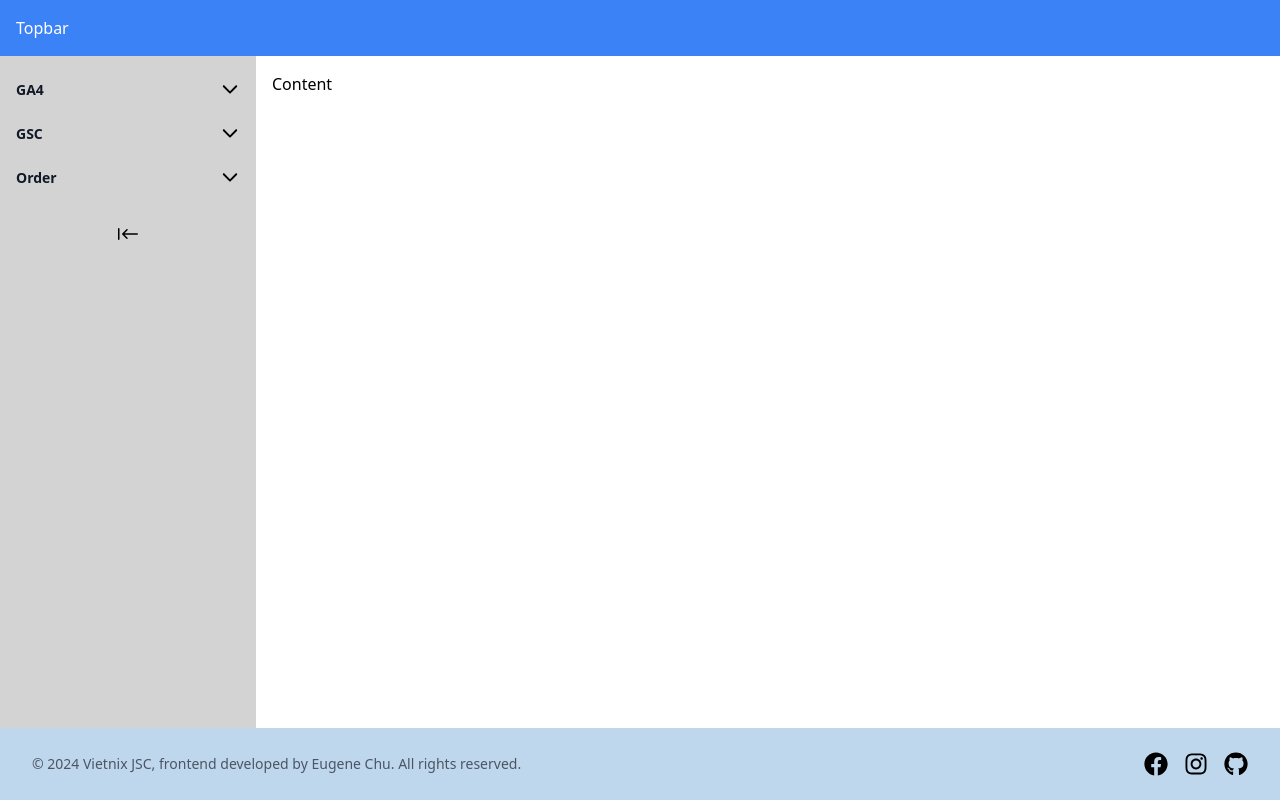
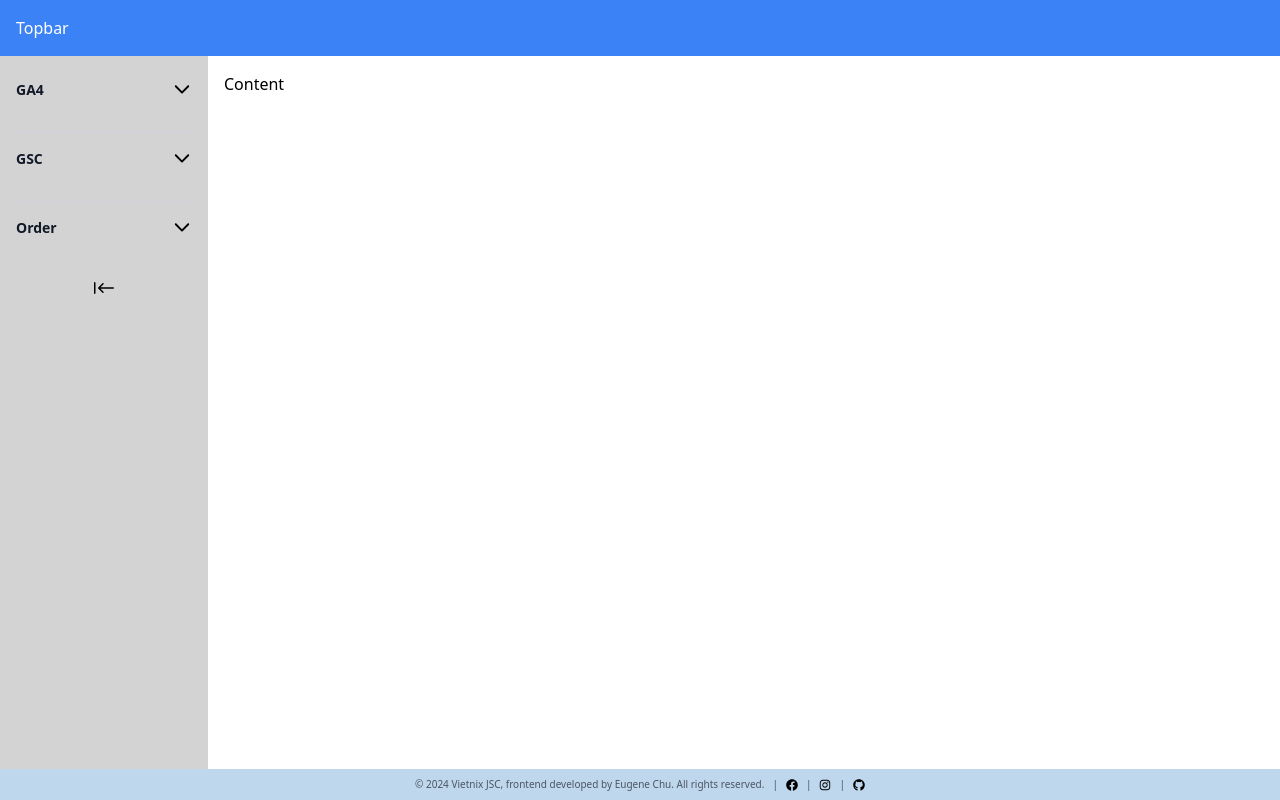
Before and after one commit to vietnix-org/internal_fe, a Vue app: page / in a window 1280 px wide. Built offline with nearby package versions, Linux system fonts and the light colour scheme.

Commit message:
finalised sidebar and some other minor changes

```diff
--- a/src/App.vue
+++ b/src/App.vue
@@ -1,9 +1,11 @@
 <template>
-  <div class="flex flex-col h-screen">
+  <div class="flex flex-col h-screen overflow-hidden"> <!-- Added overflow-hidden -->
     <Topbar />
-    <div class="flex flex-1">
+    <div class="flex flex-1 overflow-hidden"> <!-- Added overflow-hidden -->
       <Sidebar />
-      <Content />
+      <div class="flex-1 overflow-y-auto"> <!-- Added flex-1 and overflow-y-auto -->
+        <Content />
+      </div>
     </div>
     <Footer />
   </div>
--- a/src/components/Footer/Footer.vue
+++ b/src/components/Footer/Footer.vue
@@ -1,17 +1,18 @@
 <template>
-    <footer class="bg-lightblue dark:bg-darkblue py-6 px-8 flex justify-between items-center">
-      <div class="text-gray-600 dark:text-gray-300 text-sm">
-        © 2024 Vietnix JSC, frontend developed by Eugene Chu. All rights reserved.
-      </div>
-      <div class="flex space-x-4">
-        <a href="#" class="text-gray-600 dark:text-gray-300 hover:text-gray-900 dark:hover:text-white">
-          <img src="@/images/brands/facebook.svg" alt="Facebook" class="h-6 w-6">
+  <footer class="bg-lightblue dark:bg-darkblue py-2 px-8 flex justify-center items-center">
+    <div class="flex items-center space-x-2 text-xxs text-gray-600 dark:text-gray-300">
+      <span>© 2024 Vietnix JSC, frontend developed by Eugene Chu. All rights reserved.</span>
+      <span>|</span>
+      <a href="#" class="hover:text-gray-900 dark:hover:text-white">
+        <img src="@/images/brands/facebook.svg" alt="Facebook" class="h-3 w-3">
       </a>
-        <a href="#" class="text-gray-600 dark:text-gray-300 hover:text-gray-900 dark:hover:text-white">
-          <img src="@/images/brands/instagram.svg" alt="Instagram" class="h-6 w-6">
+      <span>|</span>
+      <a href="#" class="hover:text-gray-900 dark:hover:text-white">
+        <img src="@/images/brands/instagram.svg" alt="Instagram" class="h-3 w-3">
       </a>
-        <a href="#" class="text-gray-600 dark:text-gray-300 hover:text-gray-900 dark:hover:text-white">
-          <img src="@/images/brands/github.svg" alt="GitHub" class="h-6 w-6">
+      <span>|</span>
+      <a href="#" class="hover:text-gray-900 dark:hover:text-white">
+        <img src="@/images/brands/github.svg" alt="GitHub" class="h-3 w-3">
       </a>
     </div>
   </footer>
@@ -24,5 +25,7 @@
 </script>
 
 <style scoped>
-  /* Scoped styles here if needed */
+.text-xxs {
+  font-size: 0.625rem;
+}
 </style>
--- a/src/components/Sidebar/Sidebar.vue
+++ b/src/components/Sidebar/Sidebar.vue
@@ -1,90 +1,100 @@
 <template>
-  <div :class="['transition-all duration-500 ease-in-out', isSidebarCollapsed ? 'w-16' : 'w-64']" class="bg-lightgrey dark:bg-sidebarDark h-full px-4 py-6">
-    <div class="mb-6">
+  <div
+    :class="[
+      'transition-all duration-500 ease-in-out',
+      isSidebarCollapsed ? 'w-20' : sidebarWidthClass
+    ]"
+    class="bg-lightgrey dark:bg-sidebarDark h-full px-4 py-6 overflow-y-auto overflow-x-hidden"
+    @mouseover="expandSidebar"
+    @mouseleave="collapseSidebar"
+  >
+    <div class="mb-8">
       <div class="flex items-center justify-between cursor-pointer" @click="toggleGroup('ga4')">
-        <h2 :class="[isSidebarCollapsed ? 'text-center' : '']" class="text-gray-900 dark:text-black font-bold text-sm">GA4</h2>
-        <img v-if="!isSidebarCollapsed" :src="ga4Icon" alt="Toggle" class="h-5 w-5" />
+        <h2 :class="[isSidebarCollapsed ? 'text-center' : '']" class="text-gray-900 dark:text-black font-bold text-sm hover:opacity-75">GA4</h2>
+        <img v-if="!isSidebarCollapsed" :src="ga4Icon" alt="Toggle" class="h-5 w-5 hover:opacity-75" />
       </div>
       <transition name="dropdown">
-        <ul v-show="isGa4Expanded || isSidebarCollapsed" class="overflow-hidden">
-          <li class="flex items-center py-2">
-            <img src="@/images/sidebar_icons/overview.svg" alt="Overview" class="h-5 w-5 mr-2" />
-            <span v-if="!isSidebarCollapsed" class="text-gray-700 dark:text-black text-xs">Overview</span>
+        <ul v-show="isGa4Expanded || isSidebarCollapsed" class="overflow-hidden mt-4">
+          <li :class="['flex items-center py-4 hover:opacity-75', isSidebarCollapsed ? 'gap-2' : 'gap-4']">
+            <img :class="[isSidebarCollapsed ? 'h-4 w-4' : 'h-5 w-5']" src="@/images/sidebar_icons/overview.svg" alt="Overview" />
+            <span v-if="!isSidebarCollapsed" class="text-gray-700 dark:text-black text-xs hover:opacity-75">Overview</span>
           </li>
-          <li class="flex items-center py-2">
-            <img src="@/images/sidebar_icons/ga4/detail_traffic.svg" alt="Detail Traffic" class="h-5 w-5 mr-2" />
-            <span v-if="!isSidebarCollapsed" class="text-gray-700 dark:text-black text-xs">Detail Traffic</span>
+          <li :class="['flex items-center py-4 hover:opacity-75', isSidebarCollapsed ? 'gap-2' : 'gap-4']">
+            <img :class="[isSidebarCollapsed ? 'h-4 w-4' : 'h-5 w-5']" src="@/images/sidebar_icons/ga4/detail_traffic.svg" alt="Detail Traffic" />
+            <span v-if="!isSidebarCollapsed" class="text-gray-700 dark:text-black text-xs hover:opacity-75">Detail Traffic</span>
           </li>
-          <li class="flex items-center py-2">
-            <img src="@/images/sidebar_icons/ga4/traffic_acquisition.svg" alt="Traffic Acquisition" class="h-5 w-5 mr-2" />
-            <span v-if="!isSidebarCollapsed" class="text-gray-700 dark:text-black text-xs">Traffic Acquisition</span>
+          <li :class="['flex items-center py-4 hover:opacity-75', isSidebarCollapsed ? 'gap-2' : 'gap-4']">
+            <img :class="[isSidebarCollapsed ? 'h-4 w-4' : 'h-5 w-5']" src="@/images/sidebar_icons/ga4/traffic_acquisition.svg" alt="Traffic Acquisition" />
+            <span v-if="!isSidebarCollapsed" class="text-gray-700 dark:text-black text-xs hover:opacity-75">Traffic Acquisition</span>
           </li>
-          <li class="flex items-center py-2">
-            <img src="@/images/sidebar_icons/ga4/engagements.svg" alt="Engagements" class="h-5 w-5 mr-2" />
-            <span v-if="!isSidebarCollapsed" class="text-gray-700 dark:text-black text-xs">Engagements</span>
+          <li :class="['flex items-center py-4 hover:opacity-75', isSidebarCollapsed ? 'gap-2' : 'gap-4']">
+            <img :class="[isSidebarCollapsed ? 'h-4 w-4' : 'h-5 w-5']" src="@/images/sidebar_icons/ga4/engagements.svg" alt="Engagements" />
+            <span v-if="!isSidebarCollapsed" class="text-gray-700 dark:text-black text-xs hover:opacity-75">Engagements</span>
           </li>
-          <li class="flex items-center py-2">
-            <img src="@/images/sidebar_icons/ga4/detail_event.svg" alt="Detail Event" class="h-5 w-5 mr-2" />
-            <span v-if="!isSidebarCollapsed" class="text-gray-700 dark:text-black text-xs">Detail Event</span>
+          <li :class="['flex items-center py-4 hover:opacity-75', isSidebarCollapsed ? 'gap-2' : 'gap-4']">
+            <img :class="[isSidebarCollapsed ? 'h-4 w-4' : 'h-5 w-5']" src="@/images/sidebar_icons/ga4/detail_event.svg" alt="Detail Event" />
+            <span v-if="!isSidebarCollapsed" class="text-gray-700 dark:text-black text-xs hover:opacity-75">Detail Event</span>
           </li>
         </ul>
       </transition>
     </div>
-    <div class="mb-6">
+    <hr class="my-4 border-gray-300 dark:border-gray-600">
+    <div class="mb-8">
       <div class="flex items-center justify-between cursor-pointer" @click="toggleGroup('gsc')">
-        <h2 :class="[isSidebarCollapsed ? 'text-center' : '']" class="text-gray-900 dark:text-black font-bold text-sm">GSC</h2>
-        <img v-if="!isSidebarCollapsed" :src="gscIcon" alt="Toggle" class="h-5 w-5" />
+        <h2 :class="[isSidebarCollapsed ? 'text-center' : '']" class="text-gray-900 dark:text-black font-bold text-sm hover:opacity-75">GSC</h2>
+        <img v-if="!isSidebarCollapsed" :src="gscIcon" alt="Toggle" class="h-5 w-5 hover:opacity-75" />
       </div>
       <transition name="dropdown">
-        <ul v-show="isGscExpanded || isSidebarCollapsed" class="overflow-hidden">
-          <li class="flex items-center py-2">
-            <img src="@/images/sidebar_icons/overview.svg" alt="Overview" class="h-5 w-5 mr-2" />
-            <span v-if="!isSidebarCollapsed" class="text-gray-700 dark:text-black text-xs">Overview</span>
+        <ul v-show="isGscExpanded || isSidebarCollapsed" class="overflow-hidden mt-4">
+          <li :class="['flex items-center py-4 hover:opacity-75', isSidebarCollapsed ? 'gap-2' : 'gap-4']">
+            <img :class="[isSidebarCollapsed ? 'h-4 w-4' : 'h-5 w-5']" src="@/images/sidebar_icons/overview.svg" alt="Overview" />
+            <span v-if="!isSidebarCollapsed" class="text-gray-700 dark:text-black text-xs hover:opacity-75">Overview</span>
           </li>
-          <li class="flex items-center py-2">
-            <img src="@/images/sidebar_icons/gsc/detail.svg" alt="Detail" class="h-5 w-5 mr-2" />
-            <span v-if="!isSidebarCollapsed" class="text-gray-700 dark:text-black text-xs">Detail</span>
+          <li :class="['flex items-center py-4 hover:opacity-75', isSidebarCollapsed ? 'gap-2' : 'gap-4']">
+            <img :class="[isSidebarCollapsed ? 'h-4 w-4' : 'h-5 w-5']" src="@/images/sidebar_icons/gsc/detail.svg" alt="Detail" />
+            <span v-if="!isSidebarCollapsed" class="text-gray-700 dark:text-black text-xs hover:opacity-75">Detail</span>
           </li>
         </ul>
       </transition>
     </div>
+    <hr class="my-4 border-gray-300 dark:border-gray-600">
     <div>
       <div class="flex items-center justify-between cursor-pointer" @click="toggleGroup('order')">
-        <h2 :class="[isSidebarCollapsed ? 'text-center' : '']" class="text-gray-900 dark:text-black font-bold text-sm">Order</h2>
-        <img v-if="!isSidebarCollapsed" :src="orderIcon" alt="Toggle" class="h-5 w-5" />
+        <h2 :class="[isSidebarCollapsed ? 'text-center' : '']" class="text-gray-900 dark:text-black font-bold text-sm hover:opacity-75">Order</h2>
+        <img v-if="!isSidebarCollapsed" :src="orderIcon" alt="Toggle" class="h-5 w-5 hover:opacity-75" />
       </div>
       <transition name="dropdown">
-        <ul v-show="isOrderExpanded || isSidebarCollapsed" class="overflow-hidden">
-          <li class="flex items-center py-2">
-            <img src="@/images/sidebar_icons/overview.svg" alt="Overview" class="h-5 w-5 mr-2" />
-            <span v-if="!isSidebarCollapsed" class="text-gray-700 dark:text-black text-xs">Overview</span>
+        <ul v-show="isOrderExpanded || isSidebarCollapsed" class="overflow-hidden mt-4">
+          <li :class="['flex items-center py-4 hover:opacity-75', isSidebarCollapsed ? 'gap-2' : 'gap-4']">
+            <img :class="[isSidebarCollapsed ? 'h-4 w-4' : 'h-5 w-5']" src="@/images/sidebar_icons/overview.svg" alt="Overview" />
+            <span v-if="!isSidebarCollapsed" class="text-gray-700 dark:text-black text-xs hover:opacity-75">Overview</span>
           </li>
-          <li class="flex items-center py-2">
-            <img src="@/images/sidebar_icons/order/seo.svg" alt="SEO" class="h-5 w-5 mr-2" />
-            <span v-if="!isSidebarCollapsed" class="text-gray-700 dark:text-black text-xs">SEO</span>
+          <li :class="['flex items-center py-4 hover:opacity-75', isSidebarCollapsed ? 'gap-2' : 'gap-4']">
+            <img :class="[isSidebarCollapsed ? 'h-4 w-4' : 'h-5 w-5']" src="@/images/sidebar_icons/order/seo.svg" alt="SEO" />
+            <span v-if="!isSidebarCollapsed" class="text-gray-700 dark:text-black text-xs hover:opacity-75">SEO</span>
           </li>
-          <li class="flex items-center py-2">
-            <img src="@/images/sidebar_icons/order/google_ads.svg" alt="Google Ads" class="h-5 w-5 mr-2" />
-            <span v-if="!isSidebarCollapsed" class="text-gray-700 dark:text-black text-xs">Google Ads</span>
+          <li :class="['flex items-center py-4 hover:opacity-75', isSidebarCollapsed ? 'gap-2' : 'gap-4']">
+            <img :class="[isSidebarCollapsed ? 'h-4 w-4' : 'h-5 w-5']" src="@/images/sidebar_icons/order/google_ads.svg" alt="Google Ads" />
+            <span v-if="!isSidebarCollapsed" class="text-gray-700 dark:text-black text-xs hover:opacity-75">Google Ads</span>
           </li>
-          <li class="flex items-center py-2">
-            <img src="@/images/sidebar_icons/order/direct.svg" alt="Direct" class="h-5 w-5 mr-2" />
-            <span v-if="!isSidebarCollapsed" class="text-gray-700 dark:text-black text-xs">Direct</span>
+          <li :class="['flex items-center py-4 hover:opacity-75', isSidebarCollapsed ? 'gap-2' : 'gap-4']">
+            <img :class="[isSidebarCollapsed ? 'h-4 w-4' : 'h-5 w-5']" src="@/images/sidebar_icons/order/direct.svg" alt="Direct" />
+            <span v-if="!isSidebarCollapsed" class="text-gray-700 dark:text-black text-xs hover:opacity-75">Direct</span>
           </li>
-          <li class="flex items-center py-2">
-            <img src="@/images/sidebar_icons/order/facebook.svg" alt="Facebook" class="h-5 w-5 mr-2" />
-            <span v-if="!isSidebarCollapsed" class="text-gray-700 dark:text-black text-xs">Facebook</span>
+          <li :class="['flex items-center py-4 hover:opacity-75', isSidebarCollapsed ? 'gap-2' : 'gap-4']">
+            <img :class="[isSidebarCollapsed ? 'h-4 w-4' : 'h-5 w-5']" src="@/images/sidebar_icons/order/facebook.svg" alt="Facebook" />
+            <span v-if="!isSidebarCollapsed" class="text-gray-700 dark:text-black text-xs hover:opacity-75">Facebook</span>
           </li>
-          <li class="flex items-center py-2">
-            <img src="@/images/sidebar_icons/order/data_manager.svg" alt="Data Manager" class="h-5 w-5 mr-2" />
-            <span v-if="!isSidebarCollapsed" class="text-gray-700 dark:text-black text-xs">Data Manager</span>
+          <li :class="['flex items-center py-4 hover:opacity-75', isSidebarCollapsed ? 'gap-2' : 'gap-4']">
+            <img :class="[isSidebarCollapsed ? 'h-4 w-4' : 'h-5 w-5']" src="@/images/sidebar_icons/order/data_manager.svg" alt="Data Manager" />
+            <span v-if="!isSidebarCollapsed" class="text-gray-700 dark:text-black text-xs hover:opacity-75">Data Manager</span>
           </li>
         </ul>
       </transition>
     </div>
-    <div class="flex justify-center mt-6">
+    <div class="flex justify-center mt-8">
       <button @click="toggleSidebar" class="p-2">
-        <img :src="collapseIcon" alt="Collapse" class="h-5 w-5 inline-block" />
+        <img :src="collapseIcon" alt="Collapse" class="h-5 w-5" />
       </button>
     </div>
   </div>
@@ -104,7 +114,8 @@ export default {
       isGa4Expanded: false,
       isGscExpanded: false,
       isOrderExpanded: false,
-      isSidebarCollapsed: false
+      isSidebarCollapsed: false,
+      sidebarWidthClass: 'w-52' // Reduced max width
     }
   },
   computed: {
@@ -128,6 +139,17 @@ export default {
     },
     toggleSidebar() {
       this.isSidebarCollapsed = !this.isSidebarCollapsed;
+      this.sidebarWidthClass = this.isSidebarCollapsed ? 'w-20' : 'w-52'; // Increased min width and reduced max width
+    },
+    expandSidebar() {
+      if (this.isSidebarCollapsed) {
+        this.sidebarWidthClass = 'w-52';
+      }
+    },
+    collapseSidebar() {
+      if (this.isSidebarCollapsed) {
+        this.sidebarWidthClass = 'w-20';
+      }
     }
   }
 }
@@ -145,4 +167,8 @@ export default {
   height: 0;
   opacity: 0;
 }
+
+.overflow-hidden::-webkit-scrollbar {
+  display: none; /* Hide horizontal scrollbar */
+}
 </style>
```
Lines whose indentation alone changed are shown as unchanged.
